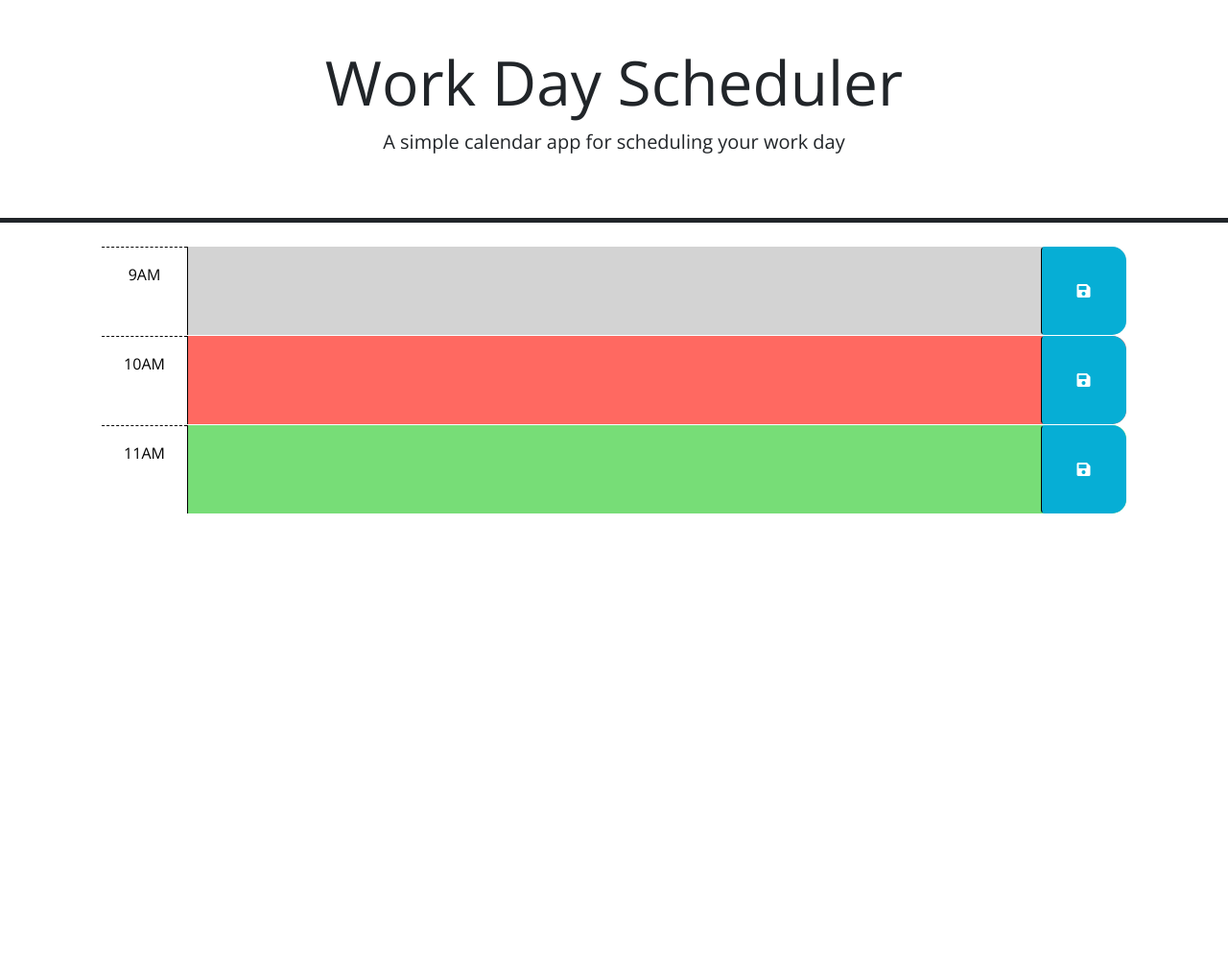
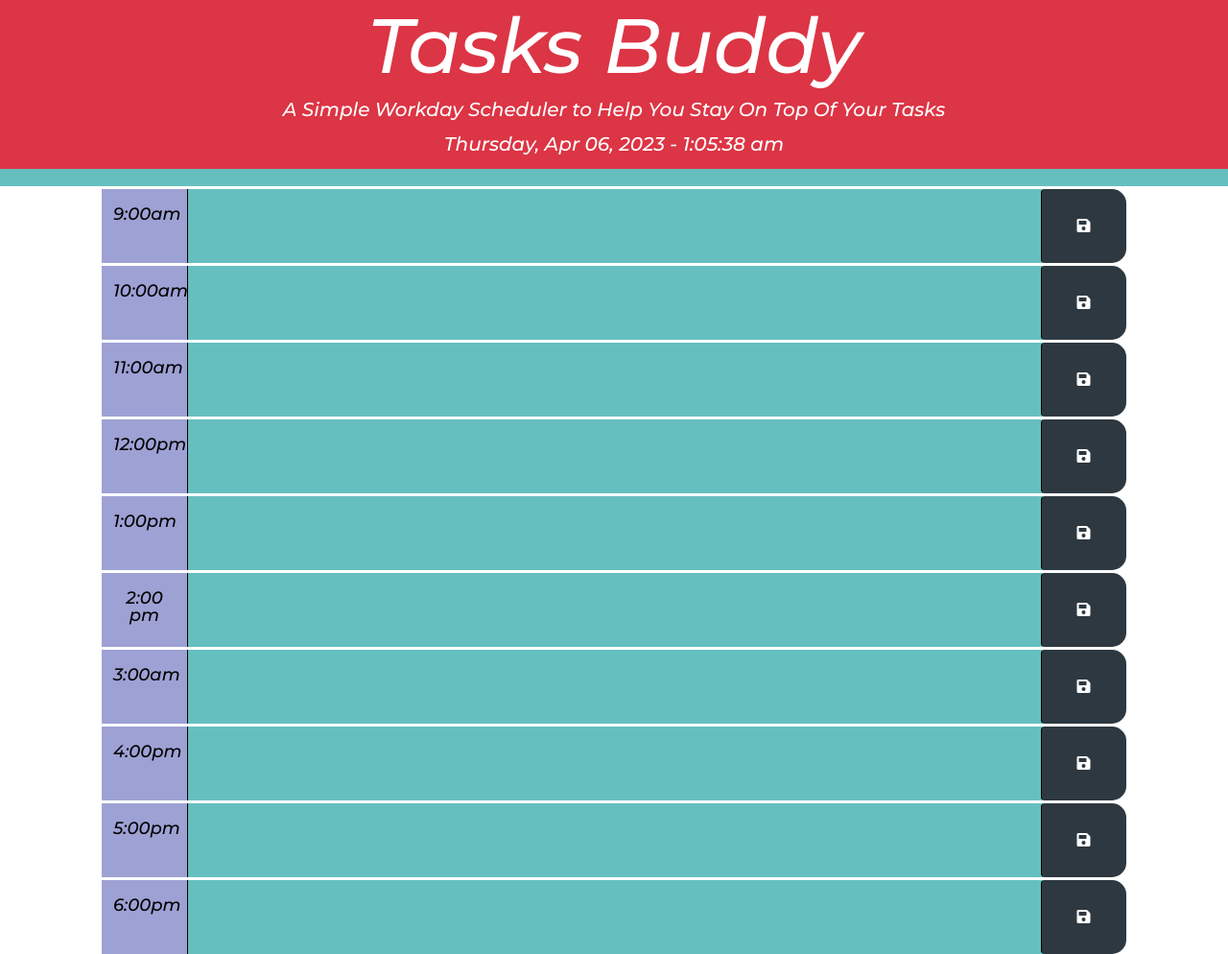
Before and after one commit to cynthiamory/tasks-buddy, a plain HTML site: page index.html in a window 1280 px wide. Shown: the whole page at 96% size. Before the commit the page ends 800 px from the top, so only its background shows below. Drawn offline with nearby package versions, Linux system fonts and the light colour scheme; files that its build step writes are made by us from their sources.

Commit message:
added all js, css, html and cdn

```diff
--- a/assets/css/style.css
+++ b/assets/css/style.css
@@ -1,59 +1,77 @@
+/* CSS STYLING SETTINGS */
 body {
-  font-family: 'Open Sans', sans-serif;
-  font-size: 16px;
+  font-family: 'Montserrat', sans-serif;
+  line-height: 1;
+  font-size: 18px;
+  background-color: rgb(255, 255, 255);
 }
 
-textarea {
+/* STYLING FOR THE TEXT AREA WHERE USER TYPES DESCRIPTION OF EVENT */
+textarea{
   background: transparent;
   border: none;
   resize: none;
-  color: #000000;
+  color: black;
   border-left: 1px solid black;
   padding: 10px;
 }
 
-.description {
+.description{
   white-space: pre-wrap;
+  color: ghostwhite;
+  text-align: center;
 }
 
-.time-block {
-  border-radius: 15px;
+/* STYLING FOR THE HEADER SECTION */
+.jumbotron {
+  text-align: center;
+  background-color: transparent;
+  border-bottom: 18px solid #66BFBF;
+}
+
+.time-block{
+  text-align: right;
+  border-radius: 18px;
 }
 
 .row {
-  border-top: 1px solid white;
+  white-space: pre-wrap;
+  border-top: 3px solid;
+  height: 80px;
 }
 
 .hour {
-  background-color: #ffffff;
+  background-color: #9EA1D4;
   color: #000000;
-  border-top: 1px dashed #000000;
+  border-top: 1px solid #9EA1D4;
 }
 
+/* COLOUR BLOCK FOR PAST, PRESENT AND FUTURE SLOTS */
 .past {
-  background-color: #d3d3d3;
+  background-color: #4E6E81;
   color: white;
 }
 
 .present {
-  background-color: #ff6961;
+  background-color: #FF0063;
   color: white;
 }
 
 .future {
-  background-color: #77dd77;
+  background-color: #66BFBF;
   color: white;
 }
 
+/* SAVE BUTTON ICON */
 .saveBtn {
   border-left: 1px solid black;
   border-top-right-radius: 15px;
   border-bottom-right-radius: 15px;
-  background-color: #06aed5;
+  background-color: #2E3840;
   color: white;
 }
 
 .saveBtn i:hover {
-  font-size: 20px;
-  transition: all 0.3s ease-in-out;
+  box-shadow: 0 0 10px 0 #00d7c3 inset, 0 0 20px 2px #00d7c3;
+  border: 3px solid #00d7c3;
 }
--- a/assets/js/script.js
+++ b/assets/js/script.js
@@ -1,23 +1,58 @@
-// Wrap all code that interacts with the DOM in a call to jQuery to ensure that
-// the code isn't run until the browser has finished rendering all the elements
-// in the html.
-$(function () {
-  // TODO: Add a listener for click events on the save button. This code should
-  // use the id in the containing time-block as a key to save the user input in
-  // local storage. HINT: What does `this` reference in the click listener
-  // function? How can DOM traversal be used to get the "hour-x" id of the
-  // time-block containing the button that was clicked? How might the id be
-  // useful when saving the description in local storage?
-  //
-  // TODO: Add code to apply the past, present, or future class to each time
-  // block by comparing the id to the current hour. HINTS: How can the id
-  // attribute of each time-block be used to conditionally add or remove the
-  // past, present, and future classes? How can Day.js be used to get the
-  // current hour in 24-hour time?
-  //
-  // TODO: Add code to get any user input that was saved in localStorage and set
-  // the values of the corresponding textarea elements. HINT: How can the id
-  // attribute of each time-block be used to do this?
-  //
-  // TODO: Add code to display the current date in the header of the page.
-});
+// THIS IS THE CODE THAT INTERACTS WITH THE DOM IN A CALL TO JQUERY TO ENSURE THAT THE
+// THE CODE DOESN'T RUN UNTIL THE BROSWER  HAS FINISHED RENDERING ALL THE ELEMENTS IN THE HTML.
+  $(document).ready(function () {
+
+// THIS IS THE CODE TO DISPLAY THE CURRENT DATE AND TIME IN THE HEADER OF THE PAGE, WHICH IS USING MOMENT.JS
+  $("#currentDay").text(moment().format("dddd, MMM DD, YYYY - h:mm:ss a"));
+
+// THIS IS THE CODE FOR CLICK LISTENER WHEN USER HITS THE "saveBtn" button.
+  $(".saveBtn").on("click", function () {
+    var content = $(this).siblings(".description").val();
+    var timeStamp = $(this).parent().attr("id");
+
+// THIS IS THE CODE TO GET ANY USER INPUT THAT WAS SAVE IN LOCALE STORAGE AND WILL
+// SET THE VALUES OF THE CORRESPONDING TEXT AREA ELEMENTS//.
+  localStorage.setItem(timeStamp, content);
+  })
+  $("#hour9 .description").val(localStorage.getItem("hour9"));
+  $("#hour10 .description").val(localStorage.getItem("hour10"));
+  $("#hour11 .description").val(localStorage.getItem("hour11"));
+  $("#hour12 .description").val(localStorage.getItem("hour12"));
+  $("#hour13 .description").val(localStorage.getItem("hour13"));
+  $("#hour14 .description").val(localStorage.getItem("hour14"));
+  $("#hour15 .description").val(localStorage.getItem("hour15"));
+  $("#hour16 .description").val(localStorage.getItem("hour16"));
+  $("#hour17 .description").val(localStorage.getItem("hour17"));
+  $("#hour18 .description").val(localStorage.getItem("hour18"));
+
+// THIS IS THE CODE THAT WILL APPLY PAST, PRESENT AND/OR FUTURE CLASS TO
+// EACH TIME BLOCK BY COMPARING THE ID TO THE CURRENT YEAR.
+  function trackTime() {
+  // VARIABLE TO GET THE CUURENT HOUR, USING MOMEMT.JS
+  var currentHour = moment().hour();
+
+// FOR EACH LOOP AT EVERY HOUR
+  $(".time-block").each(function () {
+    var timeBlock = parseInt($(this).attr("id").split("hour")[1]);
+
+// IF STATEMENTS FOR WHEN THE TIME HAS PAST THE PRESENT HOUR, COLOUR BLOCK ACCORDINGLY
+  if (timeBlock < currentHour) {
+    $(this).addClass("past");
+    $(this).removeClass("future");
+    $(this).removeClass("present");
+    }
+  else if (timeBlock === currentHour) {
+    $(this).removeClass("past");
+    $(this).addClass("present");
+    $(this).removeClass("future");
+    }
+  else {
+    $(this).removeClass("present");
+    $(this).removeClass("past");
+    $(this).addClass("future");
+    }
+      })
+  }
+//REPEAT THE TRACKER
+  trackTime();
+})
--- a/index.html
+++ b/index.html
@@ -4,75 +4,100 @@
     <meta charset="UTF-8" />
     <meta name="viewport" content="width=device-width, initial-scale=1.0" />
     <meta http-equiv="X-UA-Compatible" content="ie=edge" />
-    <link
-      rel="stylesheet"
-      href="https://cdn.jsdelivr.net/npm/bootstrap@5.1.3/dist/css/bootstrap.min.css"
-    />
-    <link
-      rel="stylesheet"
-      href="https://use.fontawesome.com/releases/v5.8.1/css/all.css"
+
+<!--PULLING FROM BOOTSTRAP CDN-->
+    <link rel="stylesheet" href="https://cdn.jsdelivr.net/npm/bootstrap@5.1.3/dist/css/bootstrap.min.css" />
+    <link rel="stylesheet" href="https://use.fontawesome.com/releases/v5.8.1/css/all.css"
       integrity="sha384-50oBUHEmvpQ+1lW4y57PTFmhCaXp0ML5d60M1M7uH2+nqUivzIebhndOJK28anvf"
-      crossorigin="anonymous"
-    />
-    <link
-      href="https://fonts.googleapis.com/css?family=Open+Sans&display=swap"
-      rel="stylesheet"
-    />
-    <link rel="stylesheet" href="style.css" />
-    <title>Work Day Scheduler</title>
+      crossorigin="anonymous" />
+
+<!--THIS IS GOOGLE FONTS LINK-->
+    <link href="https://fonts.googleapis.com/css2?family=Montserrat:ital,wght@1,500&display=swap" rel="stylesheet" />
+
+<!--TO LINK HTML TO CSS STYLESHEET FILE-->
+    <link rel="stylesheet" href="./assets/css/style.css" />
+
+ <!--SITE TITLE-->
+    <title>Tasks Buddy: A Workday Scheduler</title>
   </head>
 
   <body>
-    <header class="p-5 mb-4 border-5 border-bottom border-dark text-center">
-      <h1 class="display-3">Work Day Scheduler</h1>
-      <p class="lead">A simple calendar app for scheduling your work day</p>
-      <p id="currentDay" class="lead"></p>
+<!--USE BOOTSTRAP FOR STYLING-->
+    <header class="jumbotron bg-danger">
+        <h1 class="font-weight-bold text-white display-1">Tasks Buddy</h1>
+        <p class="text-white font-weight-bold lead">A Simple Workday Scheduler to Help You Stay On Top Of Your Tasks</p>
+        <p id="currentDay" class="text-white font-weight-bold lead"></p>
     </header>
+
+<!-- THESE ARE THE TIME SLOTS 09:00HR - 18:00HR (12 HR ON THE FRONT-END)-->
     <div class="container-lg px-5">
-      <!-- Use class for "past", "present", and "future" to apply styles to the
-        time-block divs accordingly. The javascript will need to do this by
-        adding/removing these classes on each div by comparing the hour in the
-        id to the current hour. The html provided below is meant to be an example
-        demonstrating how the css provided can be leveraged to create the
-        desired layout and colors. The html below should be removed or updated
-        in the finished product. Remember to delete this comment once the
-        code is implemented.
-        -->
 
-      <!-- Example of a past time block. The "past" class adds a gray background color. -->
-      <div id="hour-9" class="row time-block past">
-        <div class="col-2 col-md-1 hour text-center py-3">9AM</div>
+      <div id="hour9" class="row time-block">
+        <div class="col-2 col-md-1 hour text-center py-3">9:00am</div>
         <textarea class="col-8 col-md-10 description" rows="3"> </textarea>
-        <button class="btn saveBtn col-2 col-md-1" aria-label="save">
-          <i class="fas fa-save" aria-hidden="true"></i>
-        </button>
+        <button class="btn saveBtn col-md-1"><i class="fas fa-save"></i></button>
       </div>
 
-      <!-- Example of a a present time block. The "present" class adds a red background color. -->
-      <div id="hour-10" class="row time-block present">
-        <div class="col-2 col-md-1 hour text-center py-3">10AM</div>
+      <div id="hour10" class="row time-block">
+        <div class="col-2 col-md-1 hour text-center py-3">10:00am</div>
         <textarea class="col-8 col-md-10 description" rows="3"> </textarea>
-        <button class="btn saveBtn col-2 col-md-1" aria-label="save">
-          <i class="fas fa-save" aria-hidden="true"></i>
-        </button>
+        <button class="btn saveBtn col-md-1"><i class="fas fa-save"></i></button>
       </div>
 
-      <!-- Example of a future time block. The "future" class adds a green background color. -->
-      <div id="hour-11" class="row time-block future">
-        <div class="col-2 col-md-1 hour text-center py-3">11AM</div>
+      <div id="hour11" class="row time-block">
+        <div class="col-2 col-md-1 hour text-center py-3">11:00am</div>
         <textarea class="col-8 col-md-10 description" rows="3"> </textarea>
-        <button class="btn saveBtn col-2 col-md-1" aria-label="save">
-          <i class="fas fa-save" aria-hidden="true"></i>
-        </button>
+        <button class="btn saveBtn col-md-1"><i class="fas fa-save"></i></button>
       </div>
 
-    <script src="https://code.jquery.com/jquery-3.4.1.min.js"></script>
-    <script
-      src="https://cdn.jsdelivr.net/npm/dayjs@1.11.3/dayjs.min.js"
-      integrity="sha256-iu/zLUB+QgISXBLCW/mcDi/rnf4m4uEDO0wauy76x7U="
-      crossorigin="anonymous"
-    ></script>
+      <div id="hour12" class="row time-block">
+        <div class="col-2 col-md-1 hour text-center py-3">12:00pm</div>
+        <textarea class="col-8 col-md-10 description" rows="3"> </textarea>
+        <button class="btn saveBtn col-md-1"><i class="fas fa-save"></i></button>
+      </div>
 
-    <script src="script.js"></script>
+      <div id="hour13" class="row time-block">
+        <div class="col-2 col-md-1 hour text-center py-3">1:00pm</div>
+        <textarea class="col-8 col-md-10 description" rows="3"> </textarea>
+        <button class="btn saveBtn col-md-1"><i class="fas fa-save"></i></button>
+      </div>
+
+      <div id="hour14" class="row time-block">
+        <div class="col-2 col-md-1 hour text-center py-3">2:00 pm</div>
+        <textarea class="col-8 col-md-10 description" rows="3"> </textarea>
+        <button class="btn saveBtn col-md-1"><i class="fas fa-save"></i></button>
+      </div>
+
+      <div id="hour15" class="row time-block">
+        <div class="col-2 col-md-1 hour text-center py-3">3:00am</div>
+        <textarea class="col-8 col-md-10 description" rows="3"> </textarea>
+        <button class="btn saveBtn col-md-1"><i class="fas fa-save"></i></button>
+      </div>
+
+      <div id="hour16" class="row time-block">
+        <div class="col-2 col-md-1 hour text-center py-3">4:00pm</div>
+        <textarea class="col-8 col-md-10 description" rows="3"> </textarea>
+        <button class="btn saveBtn col-md-1"><i class="fas fa-save"></i></button>
+      </div>
+
+      <div id="hour17" class="row time-block">
+        <div class="col-2 col-md-1 hour text-center py-3">5:00pm</div>
+        <textarea class="col-8 col-md-10 description" rows="3"> </textarea>
+        <button class="btn saveBtn col-md-1"><i class="fas fa-save"></i></button>
+      </div>
+
+      <div id="hour18" class="row time-block">
+        <div class="col-2 col-md-1 hour text-center py-3">6:00pm</div>
+        <textarea class="col-8 col-md-10 description" rows="3"> </textarea>
+        <button class="btn saveBtn col-md-1"><i class="fas fa-save"></i></button>
+      </div>
+
+<!--PULLING FROM JQUERY CDN-->
+    <script src="https://code.jquery.com/jquery-3.6.4.min.js"></script>
+<!--TO LINK HTML TO JAVASCRIPT FILE-->
+    <script src="./assets/js/script.js"></script>
+<!--PULLING FROM CLOUDFLARE JS CDNs - MOMENT.JS FOR DATE & TIME STAMP-->
+    <script src="https://cdnjs.cloudflare.com/ajax/libs/moment.js/2.29.4/moment.min.js"></script>
+
   </body>
 </html>
```
